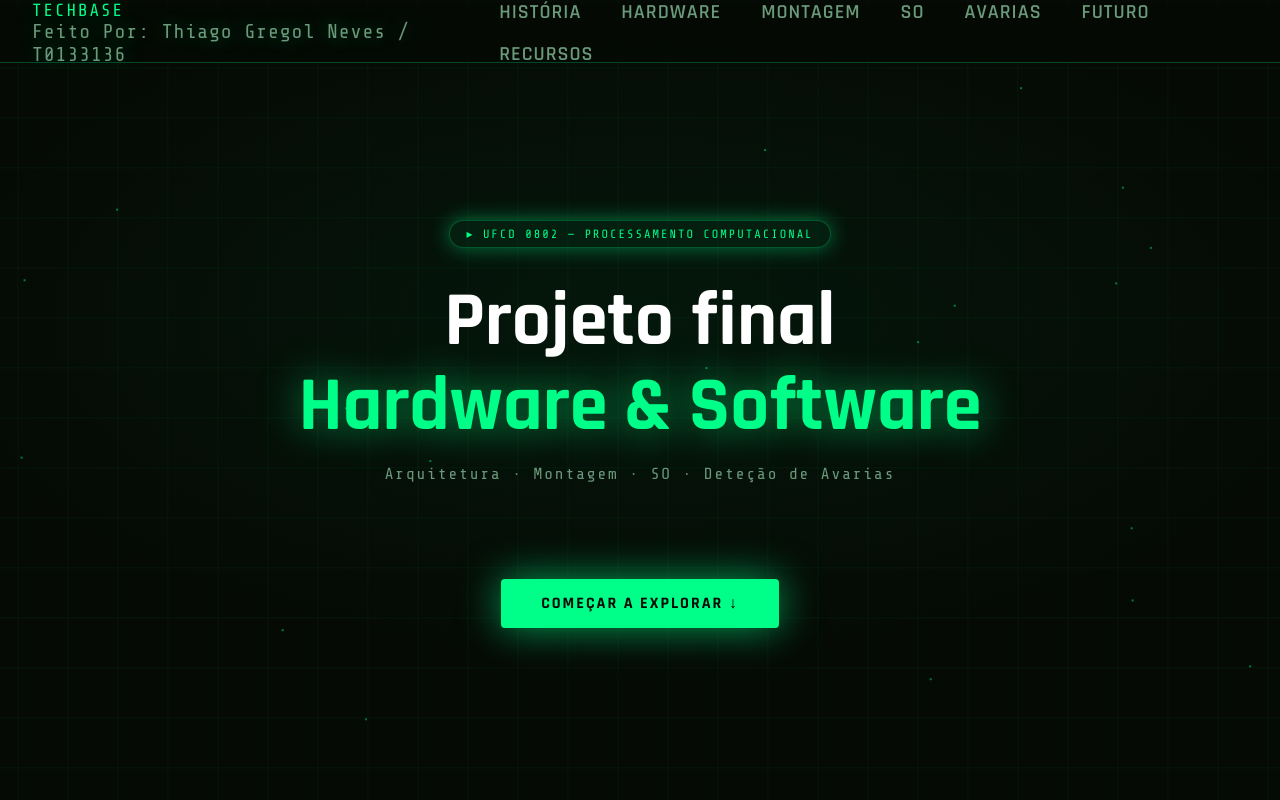
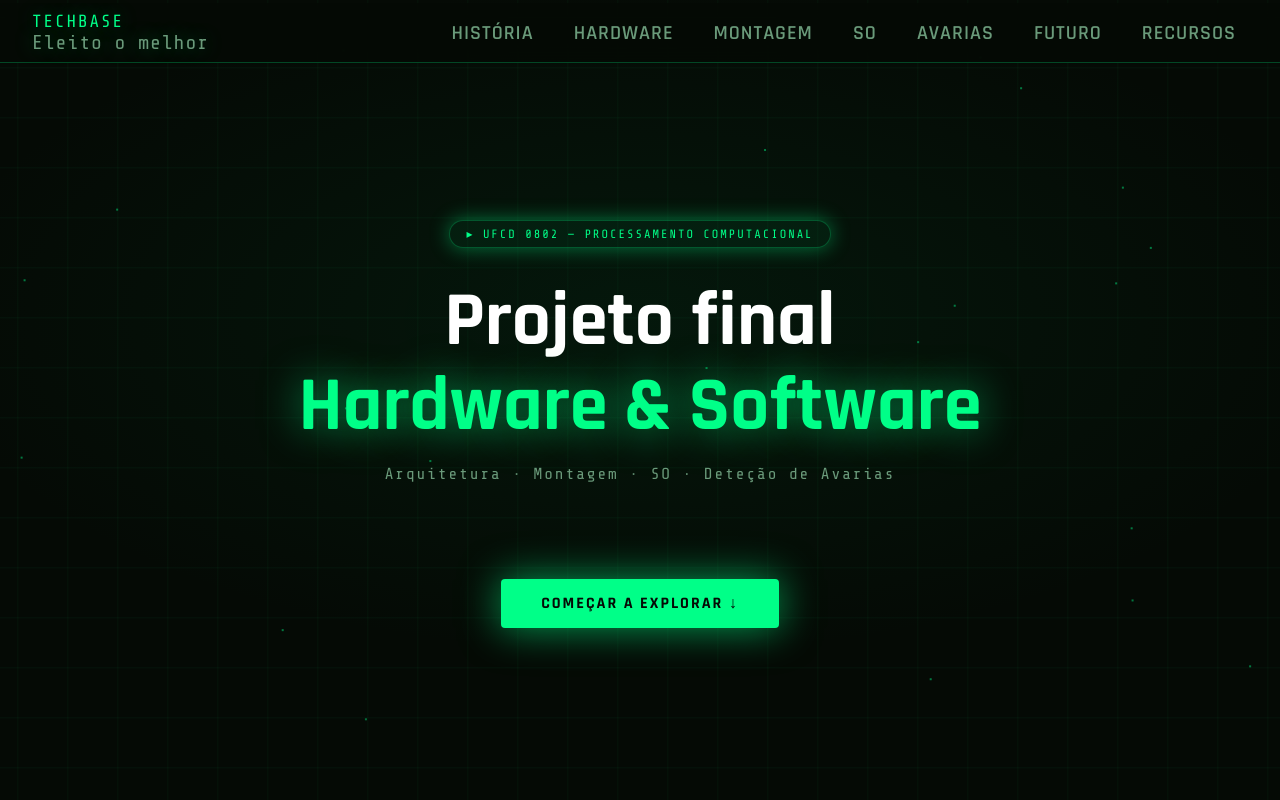
Before and after one commit to thigregoln-alt/Projeto_Final_PIPL0925, a plain HTML site: page Projeto_Final.html in a window 1280 px wide. Shown: the top 800 px of the page. Drawn offline with nearby package versions, Linux system fonts and the light colour scheme.

Commit message:
Update Projeto_Final.html

```diff
--- a/Projeto_Final.html
+++ b/Projeto_Final.html
@@ -577,7 +577,7 @@ function videoContainer(src, title) {
 function renderNav() {
   const nav = document.getElementById('nav-root');
   const logo = el('div', { className: 'nav-logo' }, 'TECHBASE');
-  const sub = el('span', {}, 'Feito Por: Thiago Gregol Neves / T0133136');
+  const sub = el('span', {}, 'Eleito o melhor');
   logo.append(sub);
 
   const ul = el('ul', { className: 'nav-links' });
```
